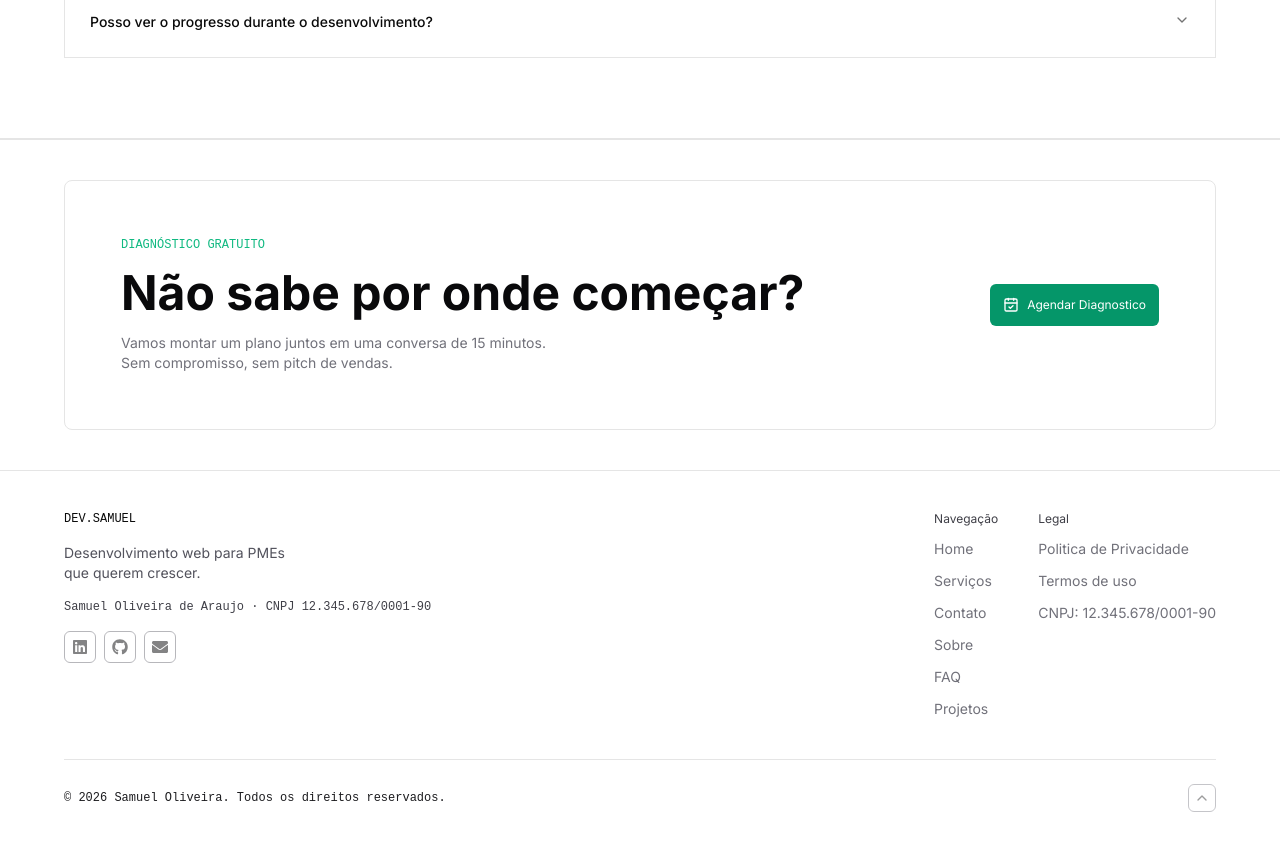
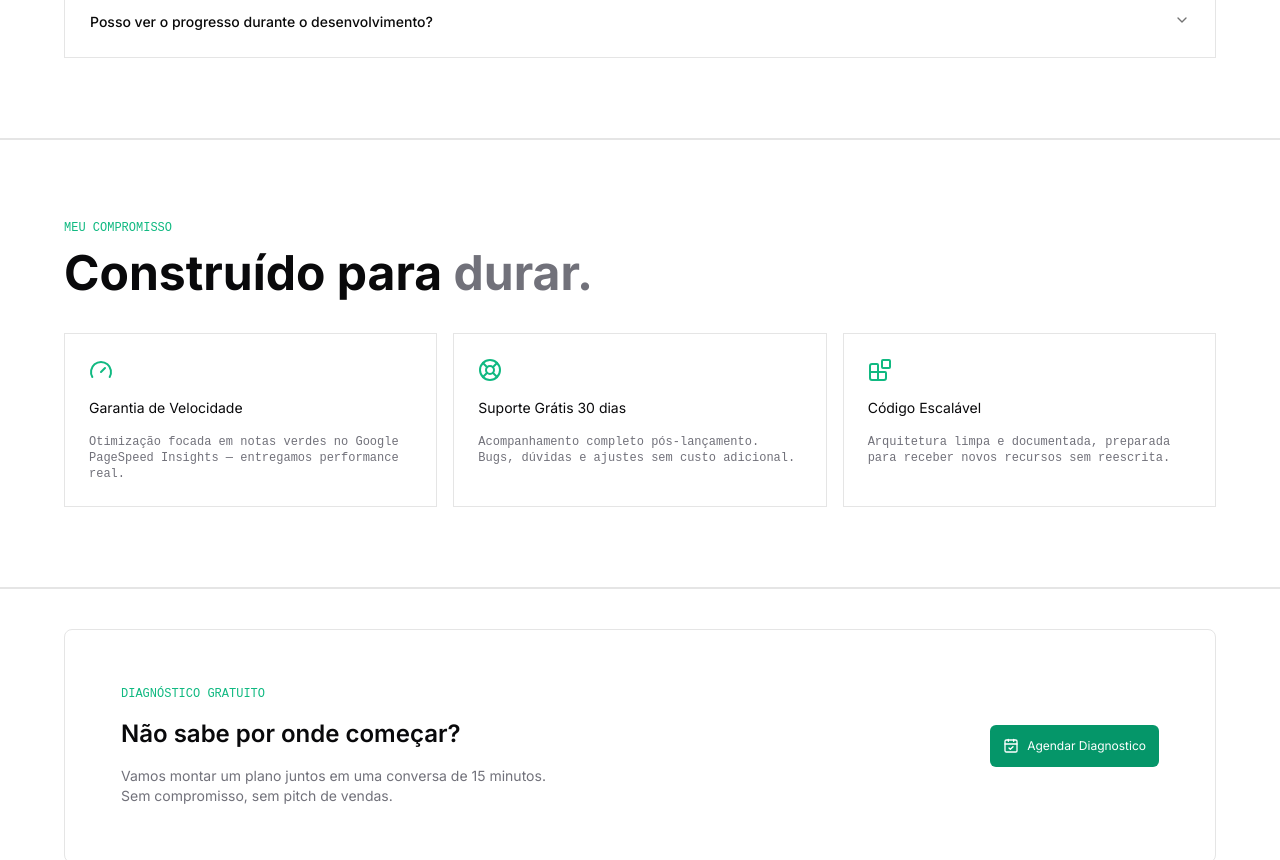
Before and after one commit to SamuelOliveiraa/portfolio, a Next.js app: page / in a window 1280 px wide. Shown: the part 1940-2800 px from the top of the page. Before the commit the page ends 2776 px from the top, so only its background shows below. Built offline with nearby package versions, Linux system fonts and the light colour scheme.

Commit message:
chore: Add commitment section to project

```diff
--- a/src/app/page.tsx
+++ b/src/app/page.tsx
@@ -1,4 +1,5 @@
 import MarqueeComponent from "@/components/common/marquee-component";
+import CommitmentSection from "@/components/layout/commitment-section";
 import CtaBanner from "@/components/layout/cta-banner";
 import FaqSection from "@/components/layout/faq-section";
 import Footer from "@/components/layout/footer";
@@ -15,6 +16,7 @@ export default function Home() {
       <MarqueeComponent />
       <Services />
       <FaqSection />
+      <CommitmentSection />
       <CtaBanner />
       <Footer />
     </>
--- a/src/components/common/service-item.tsx
+++ b/src/components/common/service-item.tsx
@@ -1,18 +1,26 @@
+import { twMerge } from "tailwind-merge";
 import Text from "./text";
 
 interface ServiceItemProps {
   Icon: React.ElementType;
   title: string;
   description: string;
+  className?: string;
 }
 
 export default function ServiceItem({
   Icon,
   title,
-  description
+  description,
+  className
 }: ServiceItemProps) {
   return (
-    <div className="flex flex-col gap-4 p-6 border hover:scale-105 transition-all duration-200">
+    <div
+      className={twMerge(
+        "flex flex-col gap-4 p-6 border hover:scale-105 transition-all duration-200",
+        className
+      )}
+    >
       <Icon className="text-emerald-500" />
 
       <Text className="text-zinc-950">{title}</Text>
--- a/src/components/common/text.tsx
+++ b/src/components/common/text.tsx
@@ -16,7 +16,7 @@ const textVariants = tv({
     size: {
       textSmall: "text-xs font-medium font-geist-mono",
       textMedium: "text-sm font-normal",
-      titleSmall: "text-sm font-semibold",
+      titleSmall: "text-2xl font-semibold",
       titleMedium: "text-2xl md:text-5xl text-title-medium",
       titleLarge: "text-3xl md:text-7xl text-title-large"
     }
--- /dev/null
+++ b/src/components/layout/commitment-section.tsx
@@ -0,0 +1,39 @@
+import { Blocks, Gauge, LifeBuoy } from "lucide-react";
+import ServiceItem from "../common/service-item";
+import Text from "../common/text";
+
+export default function CommitmentSection() {
+  return (
+    <section className="border-y py-20 px-4 xl:px-0" id="commitment">
+      <div className="max-w-6xl mx-auto flex flex-col gap-8">
+        <div className="flex flex-col gap-2">
+          <Text size="textSmall" className="text-emerald-500 uppercase">
+            Meu compromisso
+          </Text>
+
+          <Text size="titleMedium" className="max-w-3xl">
+            <span className="text-zinc-950">Construído para</span> durar.
+          </Text>
+        </div>
+
+        <div className="grid grid-cols-1 sm:grid-cols-2 lg:grid-cols-3 gap-4 ">
+          <ServiceItem
+            Icon={Gauge}
+            title="Garantia de Velocidade"
+            description="Otimização focada em notas verdes no Google PageSpeed Insights — entregamos performance real."
+          />
+          <ServiceItem
+            Icon={LifeBuoy}
+            title="Suporte Grátis 30 dias"
+            description="Acompanhamento completo pós-lançamento. Bugs, dúvidas e ajustes sem custo adicional."
+          />
+          <ServiceItem
+            Icon={Blocks}
+            title="Código Escalável"
+            description="Arquitetura limpa e documentada, preparada para receber novos recursos sem reescrita."
+          />
+        </div>
+      </div>
+    </section>
+  );
+}
--- a/src/components/layout/cta-banner.tsx
+++ b/src/components/layout/cta-banner.tsx
@@ -5,14 +5,14 @@ import Text from "../common/text";
 
 export default function CtaBanner() {
   return (
-    <div className="py-6 px-4 xl:px-0 md:py-10 border-y" id="cta-banner">
+    <section className="py-6 px-4 xl:px-0 md:py-10 border-y" id="cta-banner">
       <div className="max-w-6xl mx-auto border rounded-md px-6 py-10 md:p-14 flex flex-col md:items-center md:flex-row justify-between gap-10 md:gap-0">
         <div className="flex flex-col gap-4">
           <Text className="text-emerald-500 uppercase" size="textSmall">
             Diagnóstico gratuito
           </Text>
 
-          <Text size="titleMedium" as="h2" className="text-zinc-950">
+          <Text size="titleSmall" as="h2" className="text-zinc-950">
             Não sabe por onde começar?
           </Text>
 
@@ -29,6 +29,6 @@ export default function CtaBanner() {
           </ButtonComponent>
         </Link>
       </div>
-    </div>
+    </section>
   );
 }
--- a/src/components/layout/faq-section.tsx
+++ b/src/components/layout/faq-section.tsx
@@ -41,7 +41,7 @@ const items = [
 
 export default function FaqSection() {
   return (
-    <div className="border-y py-20 px-4 xl:px-0" id="faq">
+    <section className="border-y py-20 px-4 xl:px-0" id="faq">
       <div className="max-w-6xl mx-auto flex flex-col gap-12">
         <div className="flex flex-col gap-2">
           <Text size="textSmall" className="text-emerald-500 uppercase">
@@ -71,6 +71,6 @@ export default function FaqSection() {
           ))}
         </Accordion>
       </div>
-    </div>
+    </section>
   );
 }
--- a/src/components/layout/metrics-component.tsx
+++ b/src/components/layout/metrics-component.tsx
@@ -2,7 +2,7 @@ import Text from "../common/text";
 
 export default function MetricsComponent() {
   return (
-    <div className="flex flex-row flex-wrap border-t">
+    <section className="flex flex-row flex-wrap border-t">
       <div className="flex flex-col items-center min-w-60 sm:w-auto flex-1 py-5 border lg:border-l-0">
         <Text size="titleMedium">2+</Text>
 
@@ -26,6 +26,6 @@ export default function MetricsComponent() {
 
         <Text className="uppercase">Taxa de Satisfação</Text>
       </div>
-    </div>
+    </section>
   );
 }
--- a/src/components/layout/services.tsx
+++ b/src/components/layout/services.tsx
@@ -31,7 +31,7 @@ const SERVICES_ITEMS = [
 
 export default function Services() {
   return (
-    <div className="border-y py-20 px-4 xl:px-0" id="services">
+    <section className="border-y py-20 px-4 xl:px-0" id="services">
       <div className="max-w-6xl mx-auto flex flex-col gap-8">
         <div className="flex flex-col gap-2">
           <Text size="textSmall" className="text-emerald-500 uppercase">
@@ -55,6 +55,6 @@ export default function Services() {
           ))}
         </div>
       </div>
-    </div>
+    </section>
   );
 }
```
